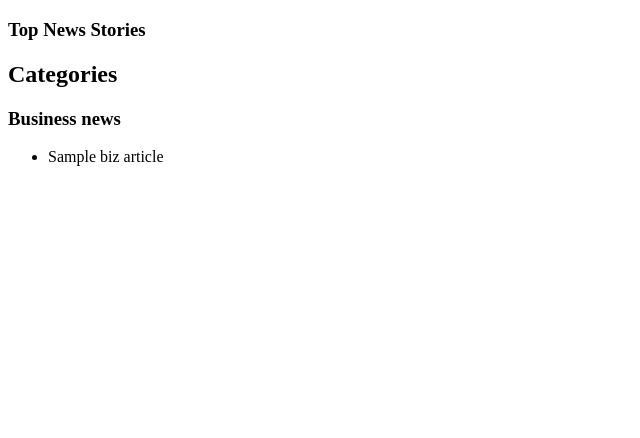
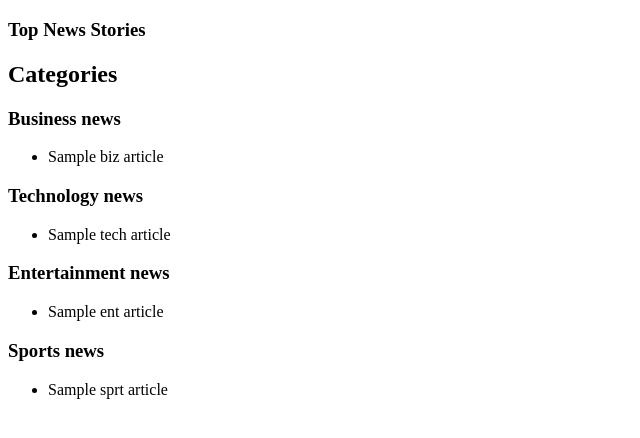
Before and after one commit to OwenMur21/News-Highlights, a Flask app: template app/templates/index.html in a window 1280 px wide. Shown: the top 438 px of the page, without its empty margins (0-640 px from the left). Run offline with Flask 2, Linux system fonts and the light colour scheme; the template is opened without the code that fills it: most values are stand-ins (such as "Sample title", 1, 10 or a date in 2020).

Commit message:
Adds tech,entertainment and sports categories to index

```diff
--- a/app/templates/index.html
+++ b/app/templates/index.html
@@ -22,5 +22,23 @@
                 <li>{{ biz_article.name}}</li>
             {% endfor %}
         </ul>
+          <h3>Technology news</h3>
+         <ul>
+            {% for tech_article in tech %}
+                <li>{{ tech_article.name}}</li>
+            {% endfor %}
+        </ul>
+          <h3>Entertainment news</h3>
+         <ul>
+            {% for ent_article in ent %}
+                <li>{{ ent_article.name}}</li>
+            {% endfor %}
+        </ul>
+          <h3>Sports news</h3>
+         <ul>
+            {% for sprt_article in sprt %}
+                <li>{{ sprt_article.name}}</li>
+            {% endfor %}
+        </ul>
     </body>
 </html>
```
